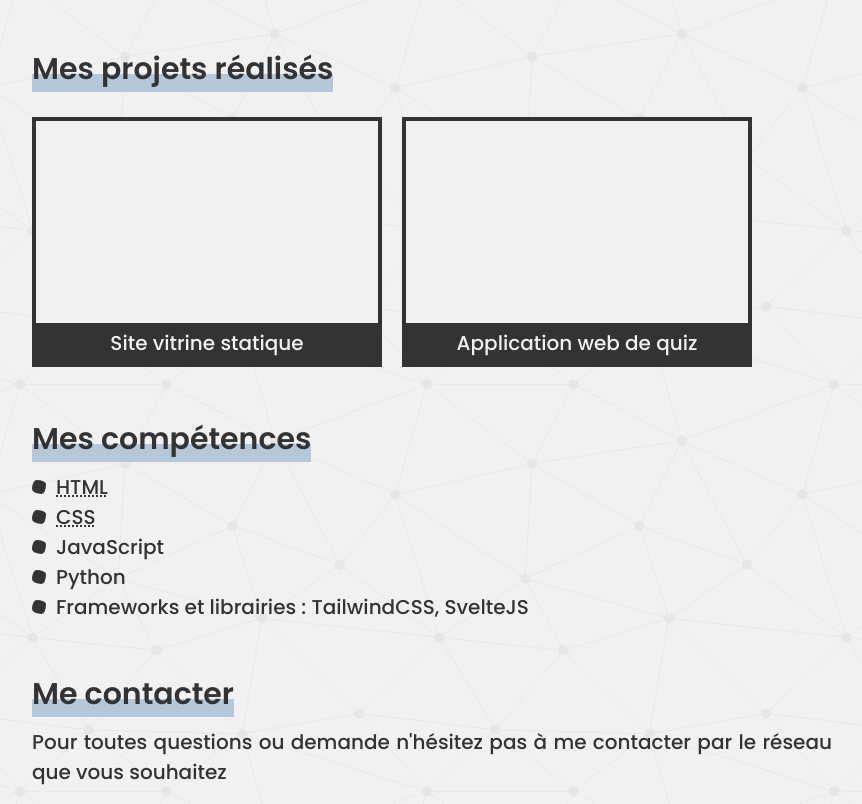
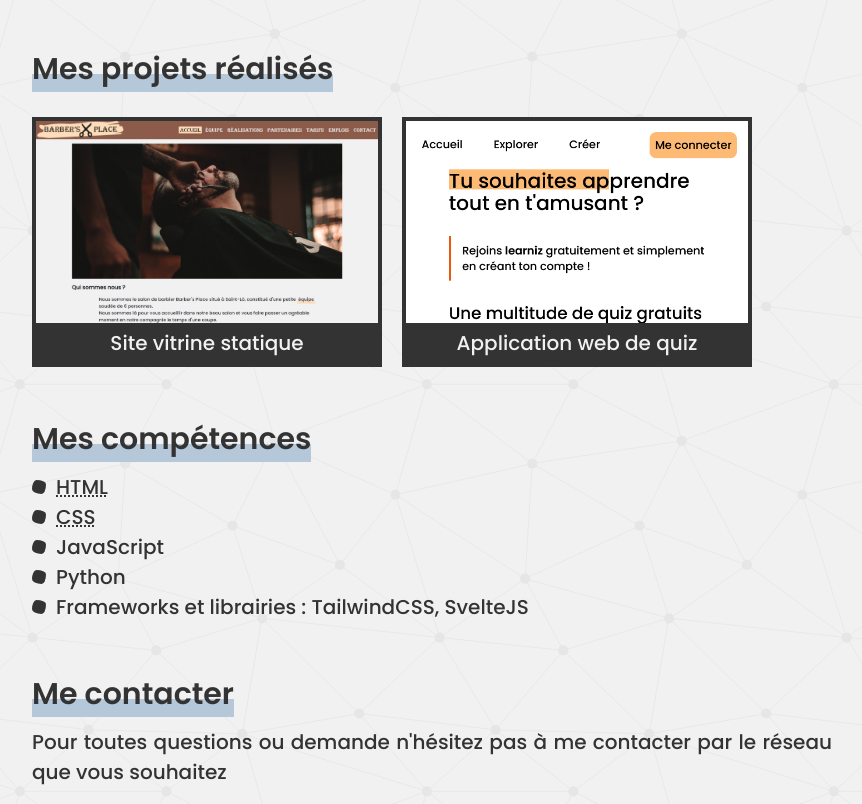
Before and after one commit to NathanJourdain/Portfolio, a plain HTML site: page index.html in a window 1280 px wide. Shown: the part 1031-1835 px from the top of the page, without its empty margins (32-894 px from the left). Drawn offline with Linux system fonts and the light colour scheme.

Commit message:
fix img path

```diff
--- a/index.html
+++ b/index.html
@@ -79,10 +79,10 @@
         <section id="projets" class="projets">
             <h2 class="accent">Mes projets réalisés</h2>
             <div class="container">
-                <div class="projet" style="--bg-image: url('./assets/images/projet1_1.jpeg');" data-project-id="0">
+                <div class="projet" style="--bg-image: url('../assets/images/projet1_1.jpeg');" data-project-id="0">
                     <p>Site vitrine statique</p>
                 </div>
-                <div class="projet" style="--bg-image: url('./assets/images/projet2_1.png');" data-project-id="1">
+                <div class="projet" style="--bg-image: url('../assets/images/projet2_1.png');" data-project-id="1">
                     <p>Application web de quiz</p>
                 </div>
             </div>
```
